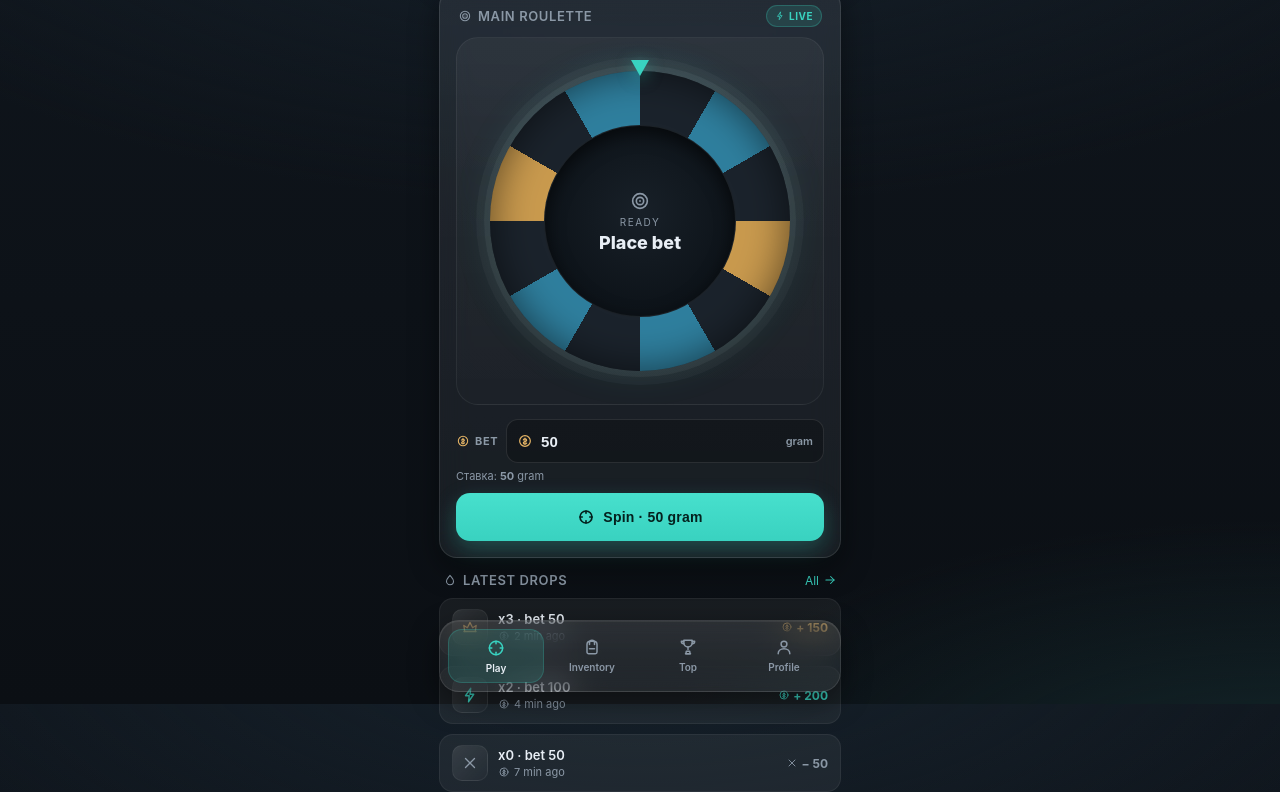
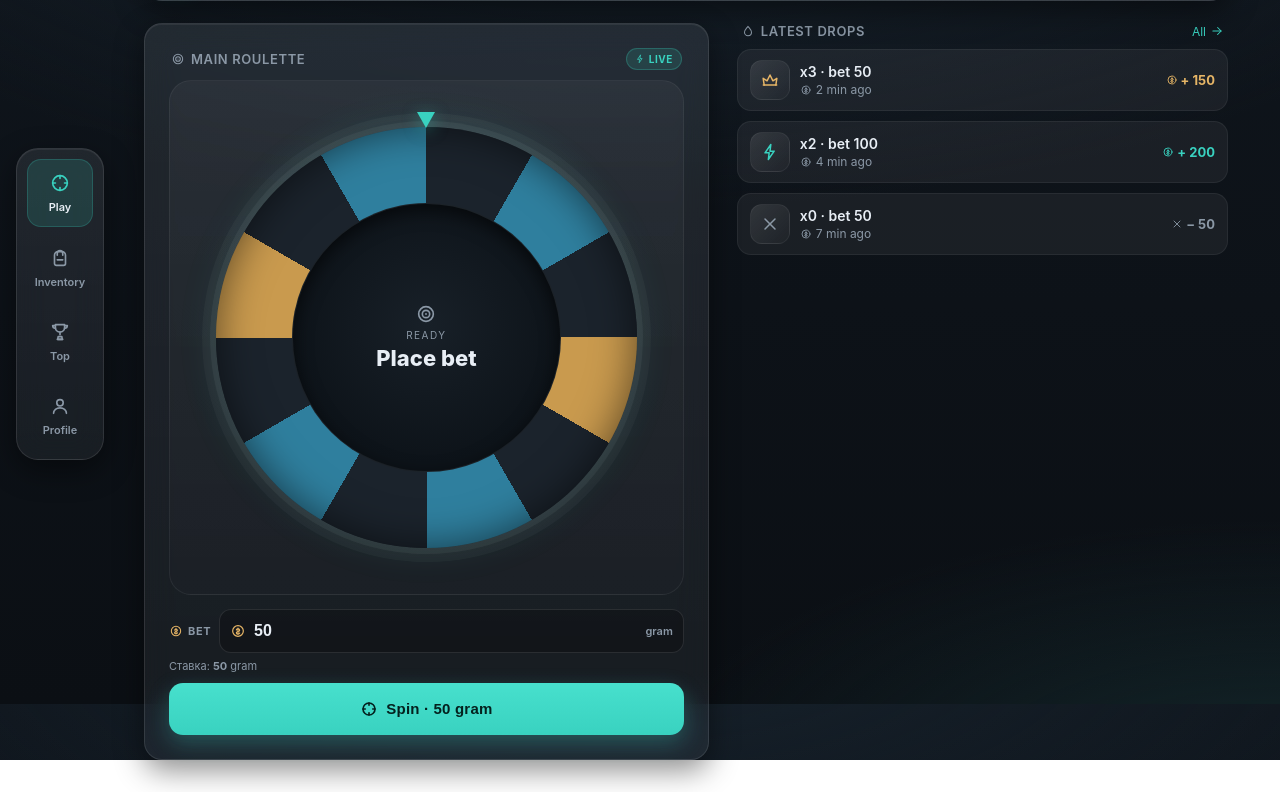
Before and after one commit to z9hie/roulettedrop, a plain HTML site: page index.html in a window 1280 px wide. Shown: the part 96-888 px from the top of the page. After the commit the page ends 856 px from the top, so only its background shows below. Drawn offline with Linux system fonts and the light colour scheme.

Commit message:
Update style.css

```diff
--- a/style.css
+++ b/style.css
@@ -28,11 +28,12 @@ body{
   display:flex; justify-content:center;
   min-height:100dvh;
 }
-.phone{
-  width:100%; max-width:430px; min-height:100dvh;
-  padding:calc(14px + env(safe-area-inset-top)) 14px calc(96px + env(safe-area-inset-bottom));
-  display:flex; flex-direction:column; gap:14px; position:relative;
+.ico{
+  width:20px;height:20px;display:inline-block;flex:0 0 auto;
+  color:currentColor;fill:none;stroke:currentColor;
+  stroke-width:1.8;stroke-linecap:round;stroke-linejoin:round;
 }
+.ico-sm{width:16px;height:16px;}
 .glass{
   background:linear-gradient(180deg, var(--glass-strong), var(--glass));
   border:1px solid var(--stroke);
@@ -41,13 +42,15 @@ body{
   -webkit-backdrop-filter:blur(16px) saturate(120%);
   box-shadow:var(--shadow), inset 0 1px 0 rgba(255,255,255,.06);
 }
-.ico{
-  width:20px;height:20px;display:inline-block;flex:0 0 auto;
-  color:currentColor;fill:none;stroke:currentColor;
-  stroke-width:1.8;stroke-linecap:round;stroke-linejoin:round;
+
+/* ============ БАЗА: телефон ============ */
+.phone{
+  width:100%; max-width:430px; min-height:100dvh;
+  padding:calc(14px + env(safe-area-inset-top)) 14px calc(96px + env(safe-area-inset-bottom));
+  display:flex; flex-direction:column; gap:14px; position:relative;
 }
-.ico-sm{width:16px;height:16px;}
 
+/* topbar */
 .topbar{display:flex;align-items:center;justify-content:space-between;padding:10px 12px;}
 .brand{display:flex;align-items:center;gap:10px;}
 .brand-mark{
@@ -76,6 +79,7 @@ body{
 .section-title a{font-size:12px;color:var(--teal);text-decoration:none;display:inline-flex;align-items:center;gap:4px;}
 .section-title a .ico{width:14px;height:14px;}
 
+/* wheel */
 .wheel-card{padding:16px;}
 .wheel-wrap{
   position:relative;aspect-ratio:1/1;border-radius:22px;overflow:hidden;
@@ -134,6 +138,7 @@ body{
   filter:drop-shadow(0 4px 8px rgba(57,210,192,.5));z-index:3;
 }
 
+/* bet */
 .bet-row{display:flex;align-items:center;gap:8px;margin-top:14px;}
 .bet-label{
   font-size:11px;letter-spacing:.6px;text-transform:uppercase;color:var(--muted);
@@ -179,8 +184,8 @@ body{
 }
 .btn-primary .ico{stroke-width:2.2;}
 .btn-primary:disabled{opacity:.55;cursor:not-allowed;transform:none;box-shadow:none;}
-.btn-ghost{background:var(--glass-strong);color:var(--text);border:1px solid var(--stroke);}
 
+/* feed */
 .feed{display:flex;flex-direction:column;gap:10px;}
 .feed-list{display:flex;flex-direction:column;gap:10px;}
 .feed-row{
@@ -222,6 +227,7 @@ body{
 .feed-price.lose{color:var(--muted);}
 .feed-price.jack{color:var(--gold);}
 
+/* tabbar (мобильный) */
 .tabbar{
   position:fixed;left:50%;transform:translateX(-50%);
   bottom:calc(12px + env(safe-area-inset-bottom));
@@ -243,6 +249,102 @@ body{
 }
 .pill .ico{width:10px;height:10px;}
 
+/* ============ ПЛАНШЕТ / МАЛЕНЬКИЙ НОУТБУК ============ */
+@media (min-width:600px){
+  .phone{
+    max-width:760px;
+    padding:24px 24px 110px;
+    gap:18px;
+  }
+  .wheel-card{padding:20px;}
+  .wheel-wrap{max-width:420px;margin:0 auto;}
+  .actions{grid-template-columns:1fr;}
+}
+
+/* ============ ПК / НОУТБУК ============ */
+@media (min-width:1024px){
+  body{align-items:stretch;}
+
+  /* контейнер: боковая панель слева + контент справа */
+  .phone{
+    max-width:1240px;
+    min-height:100vh;
+    padding:28px 32px 28px 124px; /* место под вертикальный таббар */
+    display:grid;
+    grid-template-columns: 1.15fr 1fr;
+    grid-template-areas:
+      "topbar topbar"
+      "wheel  feed";
+    grid-template-rows: auto 1fr;
+    gap:22px 28px;
+    align-items:start;
+  }
+
+  .topbar{grid-area:topbar; padding:14px 16px;}
+  .wheel-card{grid-area:wheel; padding:24px;}
+  .feed{grid-area:feed; align-self:start;}
+
+  .wheel-wrap{max-width:none;width:100%;}
+
+  /* таббар превращается в вертикальную боковую панель */
+  .tabbar{
+    position:fixed;
+    left:16px; top:50%;
+    transform:translateY(-50%);
+    bottom:auto;
+    width:88px;
+    max-width:none;
+    display:flex;
+    flex-direction:column;
+    gap:8px;
+    padding:10px;
+    border-radius:22px;
+  }
+  .tab{
+    flex-direction:column;
+    gap:6px;
+    padding:12px 6px;
+    font-size:11px;
+  }
+  .tab .ico{width:22px;height:22px;}
+
+  /* чуть крупнее типографика на больших экранах */
+  .brand-name{font-size:16px;}
+  .balance{font-size:14px;padding:10px 14px;}
+  .section-title h2{font-size:13px;}
+  .feed-title{font-size:14px;}
+  .feed-sub{font-size:12px;}
+  .feed-price{font-size:13px;}
+  .feed-avatar{width:40px;height:40px;border-radius:12px;}
+  .feed-avatar .ico{width:20px;height:20px;}
+  .wheel-center .value{font-size:22px;}
+  .bet-input{font-size:16px;}
+  .btn{font-size:15px;min-height:52px;}
+}
+
+/* ============ БОЛЬШИЕ МОНИТОРЫ ============ */
+@media (min-width:1440px){
+  .phone{
+    max-width:1360px;
+    padding:32px 40px 32px 132px;
+    gap:26px 36px;
+  }
+  .wheel-card{padding:28px;}
+  .tabbar{width:96px;left:20px;}
+  .tab{padding:14px 6px;}
+  .tab .ico{width:24px;height:24px;}
+  .wheel-center .value{font-size:24px;}
+}
+
+/* ============ ОЧЕНЬ УЗКИЕ ТЕЛЕФОНЫ ============ */
+@media (max-width:360px){
+  .brand-sub{display:none;}
+  .balance{padding:6px 10px;font-size:12px;}
+  .wheel-card{padding:12px;}
+  .bet-row{flex-wrap:wrap;}
+  .bet-label{width:100%;}
+}
+
 @media (prefers-reduced-motion: reduce){
   .feed-row.enter, .feed-row.leave{animation:none !important;}
 }
```
